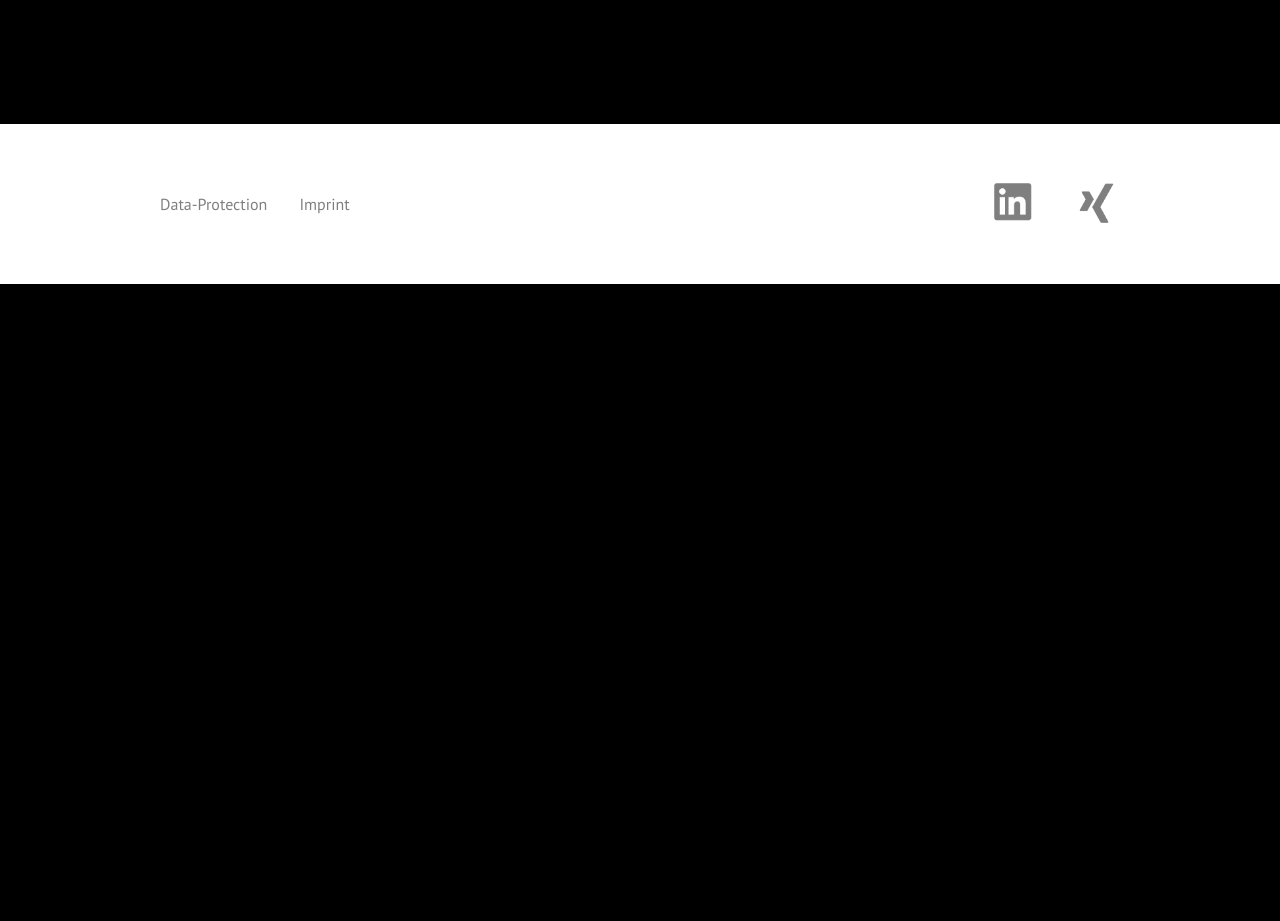
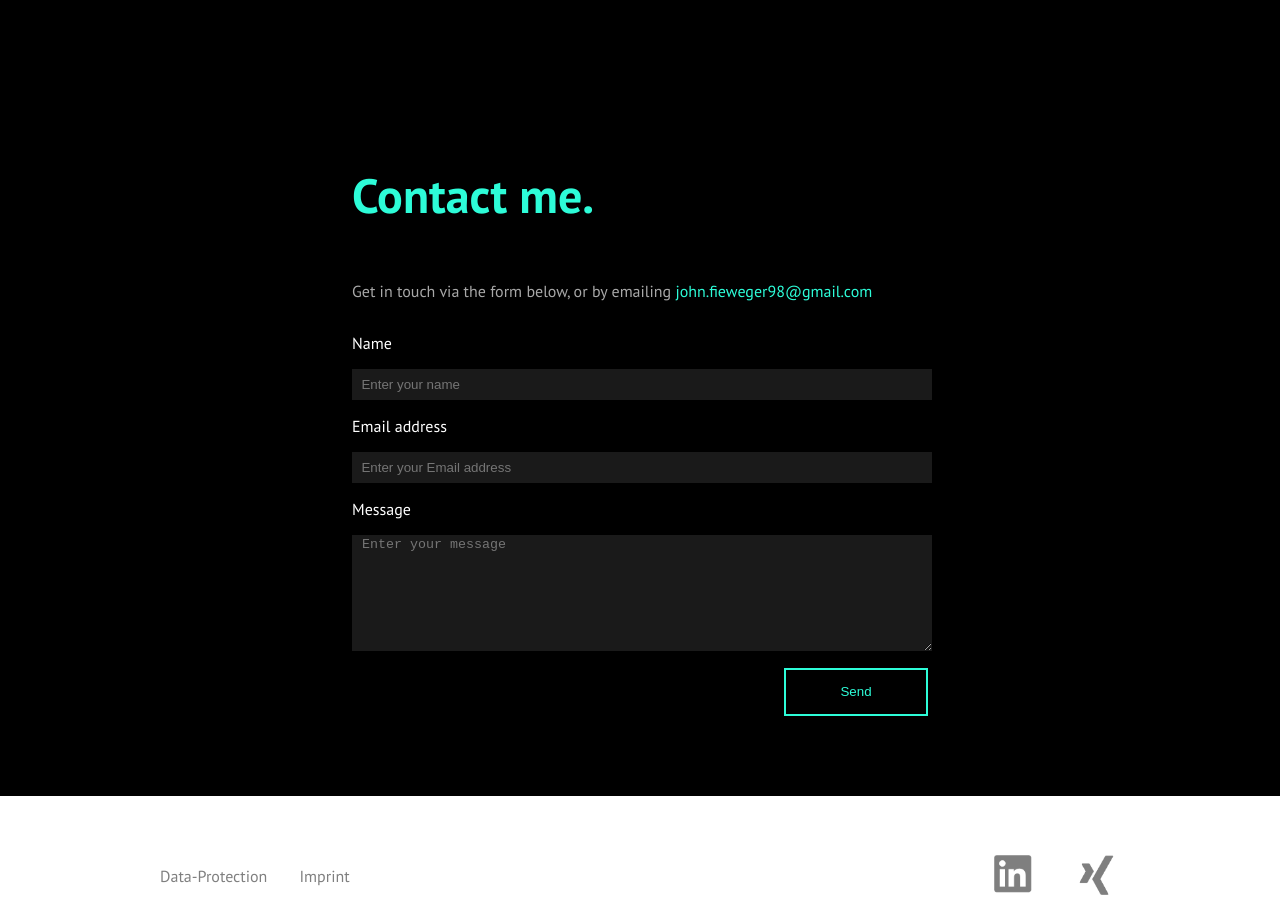
Before and after one commit to JohnTwiiX/johnfieweger.de, an Angular app: page / in a window 1280 px wide. Shown: the part 4280-5201 px from the top of the page. Before the commit the page ends 4564 px from the top, so only its background shows below. Built offline with nearby package versions, Linux system fonts and the light colour scheme.

Commit message:
added contact

```diff
--- a/src/app/app.module.ts
+++ b/src/app/app.module.ts
@@ -11,6 +11,7 @@ import { FooterComponent } from './footer/footer.component';
 import { SkillsComponent } from './skills/skills.component';
 import { PortfolioComponent } from './portfolio/portfolio.component';
 import { AboutComponent } from './about/about.component';
+import { ContactComponent } from './contact/contact.component';
 
 @NgModule({
   declarations: [
@@ -22,7 +23,8 @@ import { AboutComponent } from './about/about.component';
     FooterComponent,
     SkillsComponent,
     PortfolioComponent,
-    AboutComponent
+    AboutComponent,
+    ContactComponent
   ],
   imports: [
     BrowserModule,
--- /dev/null
+++ b/src/app/contact/contact.component.html
@@ -0,0 +1,16 @@
+<div class="contact-container">
+
+
+    <form action="http://students.developerakademie.com/send_mail/send_mail.php" method="POST">
+        <h2>Contact me.</h2>
+        <p>Get in touch via the form below, or by emailing <span id="email">john.fieweger98@gmail.com</span></p>
+        <span>Name</span>
+        <input name="name" placeholder="  Enter your name">
+        <span>Email address</span>
+        <input name="name" placeholder="  Enter your Email address">
+        <span>Message</span>
+        <textarea name="message" placeholder=" Enter your message"></textarea>
+        <button type="submit">Send</button>
+    </form>
+
+</div>
--- /dev/null
+++ b/src/app/contact/contact.component.scss
@@ -0,0 +1,55 @@
+.contact-container {
+    color: white;
+    display: flex;
+    flex-direction: column;
+    align-items: center;
+    margin-bottom: 5rem;
+    form {
+        position: relative;
+        display: flex;
+        flex-direction: column;
+        align-items: flex-start;
+        width: 36rem;
+        height: 37rem;
+        h2 {
+            color: #2dfcd8;
+            font-size: 3rem;
+        }
+        p {
+            color: rgb(255 255 255 / 66%);
+        }
+        #email {
+            color: #2dfcd8;
+        }
+        span {
+            margin: 1rem 0 1rem 0;
+        }
+        input {
+            width: 100%;
+            height: 1.8rem;
+            background-color: #1a1a1a;
+            border: none;
+        }
+        textarea {
+            width: 100%;
+            height: 7rem;
+            background-color: #1a1a1a;
+            border: none;
+        }
+        button {
+            position: absolute;
+            bottom: 0;
+            right: 0;
+            width: 9rem;
+            height: 3rem;
+            background: transparent;
+            color: #2dfcd8;
+            border: 2px solid #2dfcd8;
+            cursor: pointer;
+            &:hover {
+                background-color: #2dfcd8;
+                color: black;
+            }
+        }
+    }
+}
--- /dev/null
+++ b/src/app/contact/contact.component.ts
@@ -0,0 +1,15 @@
+import { Component, OnInit } from '@angular/core';
+
+@Component({
+  selector: 'app-contact',
+  templateUrl: './contact.component.html',
+  styleUrls: ['./contact.component.scss']
+})
+export class ContactComponent implements OnInit {
+
+  constructor() { }
+
+  ngOnInit(): void {
+  }
+
+}
--- a/src/app/home/home.component.html
+++ b/src/app/home/home.component.html
@@ -20,3 +20,4 @@
 <app-skills></app-skills>
 <app-portfolio></app-portfolio>
 <app-about></app-about>
+<app-contact></app-contact>
```
Also changed, not shown: 1 other file (tests, documents, lock files or other folders).
